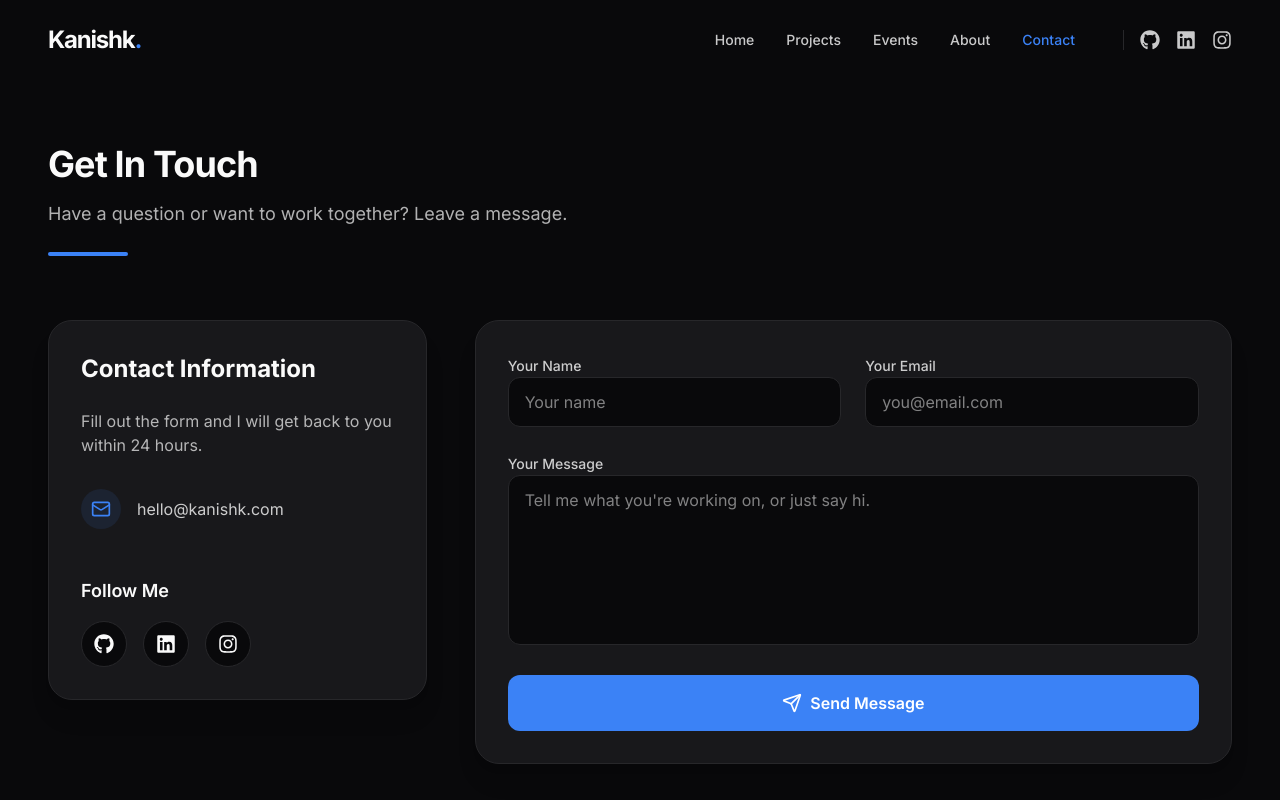
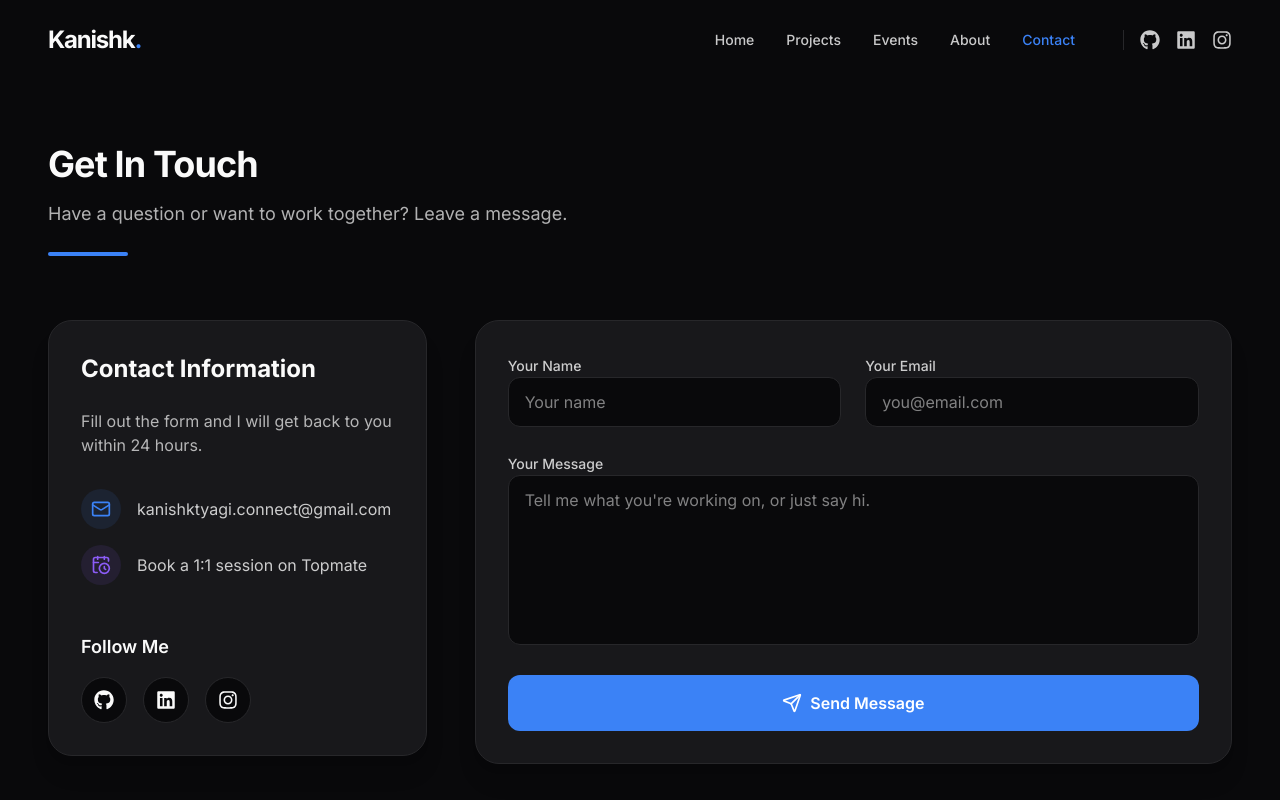
Before and after one commit to Kanishk0412/portfolio, a Next.js app: page /contact in a window 1280 px wide. Shown: the top 800 px of the page. Built offline with nearby package versions, Linux system fonts and the light colour scheme.

Commit message:
feat(contact): surface real email and add Topmate 1:1 CTA

```diff
--- a/src/app/contact/page.tsx
+++ b/src/app/contact/page.tsx
@@ -2,7 +2,7 @@
 
 import { useState } from "react";
 import { SectionHeading } from "@/components/SectionHeading";
-import { Mail, Send, Loader2, CheckCircle } from "lucide-react";
+import { Mail, Send, Loader2, CheckCircle, CalendarClock } from "lucide-react";
 import { FaGithub, FaLinkedin, FaInstagram } from "react-icons/fa";
 import { motion } from "framer-motion";
 import Link from "next/link";
@@ -53,24 +53,35 @@ export default function ContactPage() {
               Fill out the form and I will get back to you within 24 hours.
             </p>
 
-            <div className="space-y-6 mb-12">
-              <Link href="mailto:hello@kanishk.com" className="flex items-center text-foreground/80 hover:text-brand-primary transition-colors">
+            <div className="space-y-4 mb-12">
+              <Link href="mailto:kanishktyagi.connect@gmail.com" className="flex items-center text-foreground/80 hover:text-brand-primary transition-colors">
                 <div className="w-10 h-10 rounded-full bg-brand-primary/10 flex items-center justify-center mr-4">
                   <Mail className="w-5 h-5 text-brand-primary" />
                 </div>
-                hello@kanishk.com
+                kanishktyagi.connect@gmail.com
+              </Link>
+              <Link
+                href="https://topmate.io/kanishk_tyagi10/"
+                target="_blank"
+                rel="noopener noreferrer"
+                className="flex items-center text-foreground/80 hover:text-brand-secondary transition-colors"
+              >
+                <div className="w-10 h-10 rounded-full bg-brand-secondary/10 flex items-center justify-center mr-4">
+                  <CalendarClock className="w-5 h-5 text-brand-secondary" />
+                </div>
+                Book a 1:1 session on Topmate
               </Link>
             </div>
 
             <h4 className="font-semibold text-lg mb-4">Follow Me</h4>
             <div className="flex space-x-4">
-              <Link href="https://github.com" target="_blank" className="p-3 bg-background rounded-full hover:bg-brand-primary transition-colors hover:text-white border border-card-border">
+              <Link href="https://github.com/Kanishk0412" target="_blank" rel="noopener noreferrer" className="p-3 bg-background rounded-full hover:bg-brand-primary transition-colors hover:text-white border border-card-border">
                 <FaGithub className="w-5 h-5" />
               </Link>
-              <Link href="https://linkedin.com" target="_blank" className="p-3 bg-background rounded-full hover:bg-brand-primary transition-colors hover:text-white border border-card-border">
+              <Link href="https://www.linkedin.com/in/kanishktyagi-connect/" target="_blank" rel="noopener noreferrer" className="p-3 bg-background rounded-full hover:bg-brand-primary transition-colors hover:text-white border border-card-border">
                 <FaLinkedin className="w-5 h-5" />
               </Link>
-              <Link href="https://instagram.com" target="_blank" className="p-3 bg-background rounded-full hover:bg-brand-secondary transition-colors hover:text-white border border-card-border">
+              <Link href="https://www.instagram.com/hiresphere.in/" target="_blank" rel="noopener noreferrer" className="p-3 bg-background rounded-full hover:bg-brand-secondary transition-colors hover:text-white border border-card-border">
                 <FaInstagram className="w-5 h-5" />
               </Link>
             </div>
```
